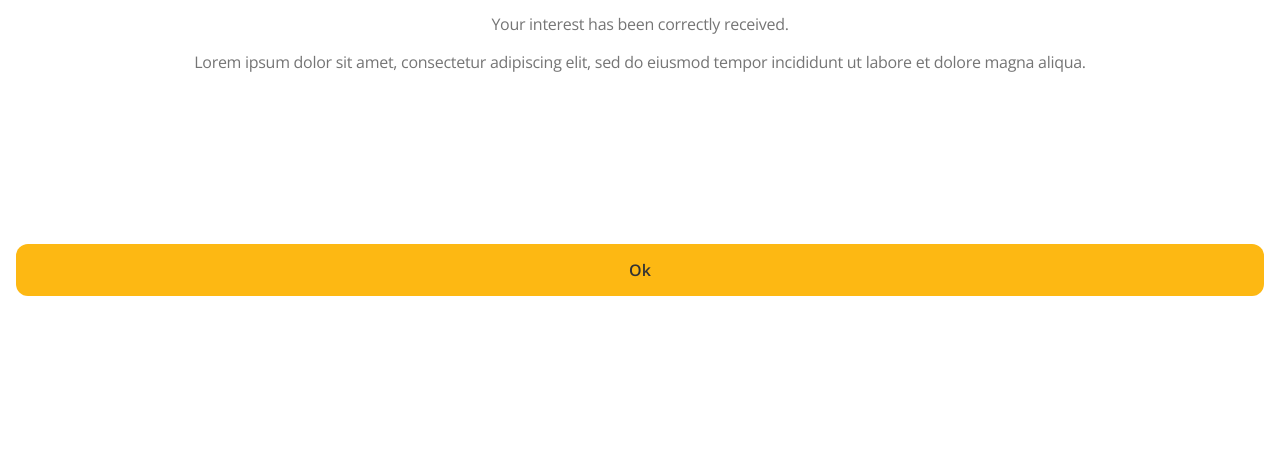
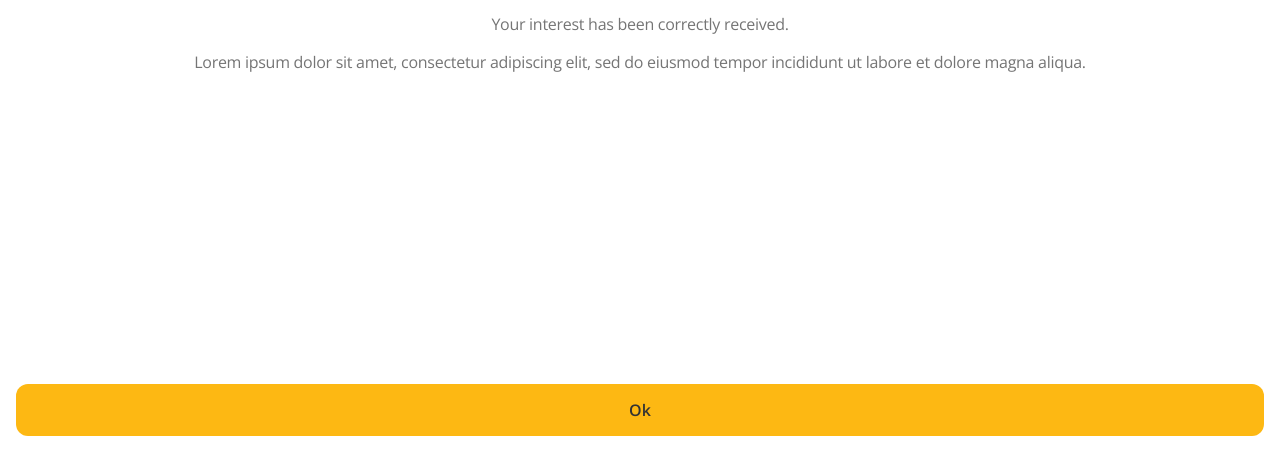
Before and after one commit to geraldjtorres/enbd-mobile-screens, a plain HTML site: page thank-you.html in a window 1280 px wide. Shown: the part 244-718 px from the top of the page. Drawn offline with nearby package versions, Linux system fonts and the light colour scheme.

Commit message:
adjust min height

```diff
--- a/css/styles.css
+++ b/css/styles.css
@@ -253,7 +253,7 @@ input[type='tel'] {
   padding: 50px 16px;
   display: flex;
   flex-direction: column;
-  min-height: calc(100vh - 210px);
+  min-height: calc(100vh - 70px);
 }
 
 .message {
```
